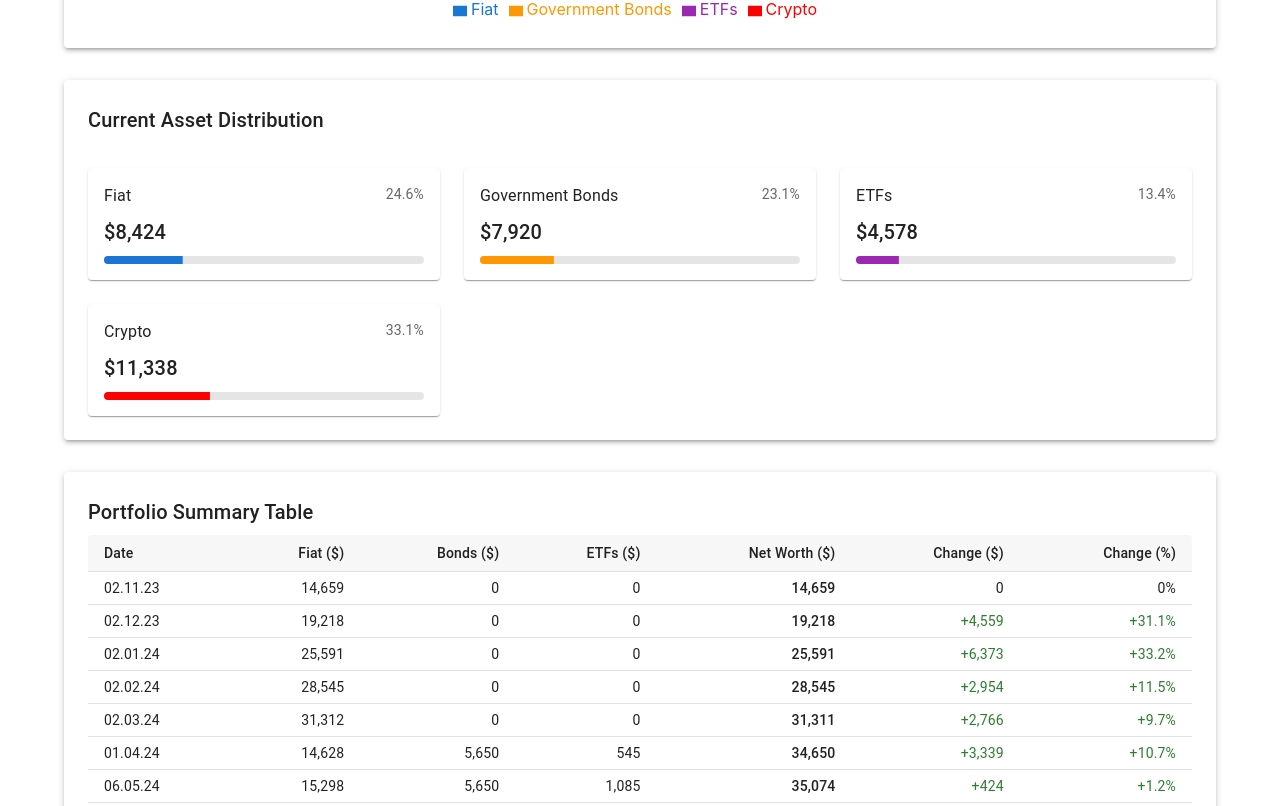
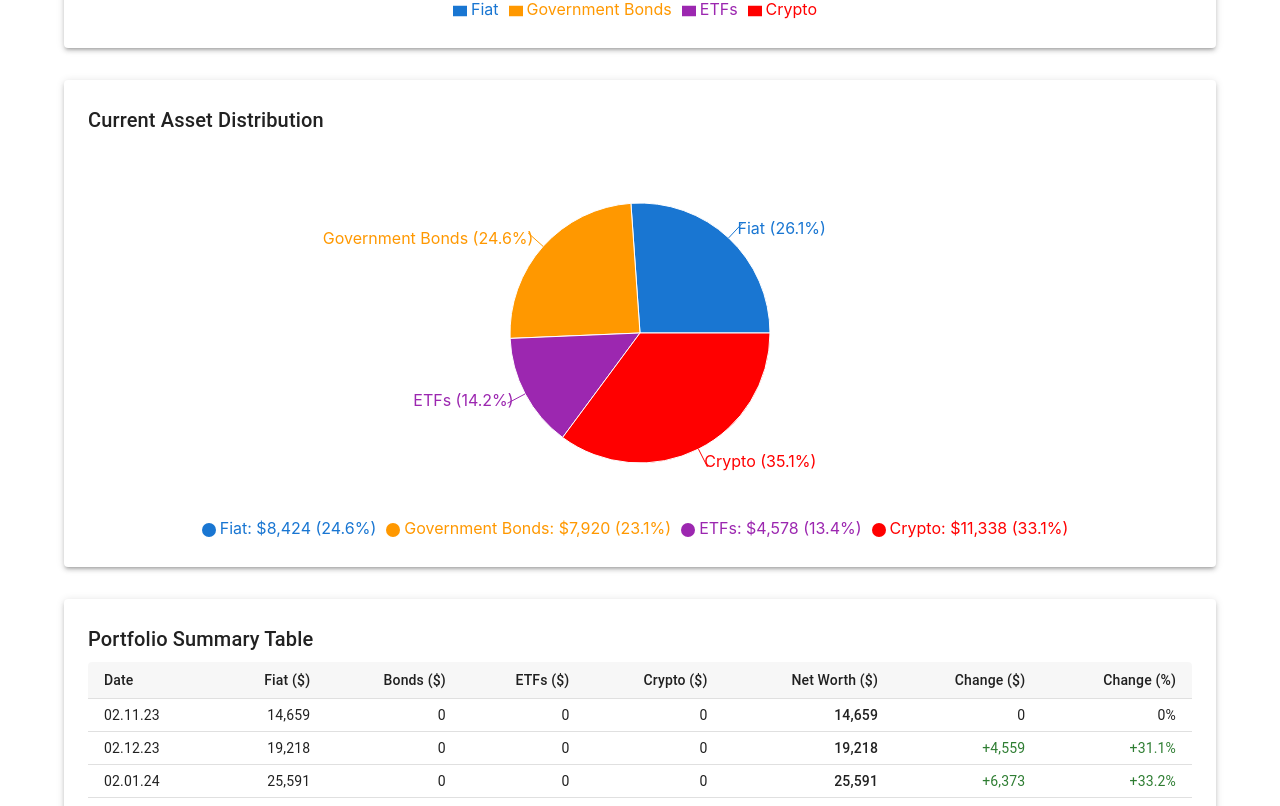
Before and after one commit to alexanderchernetsky/financial-dashboard, a React (Create React App) app: page / in a window 1280 px wide. Shown: the part 1473-2279 px from the top of the page. Built offline with nearby package versions, Linux system fonts and the light colour scheme.

Commit message:
Make Asset Distribution a pie-chart

```diff
--- a/src/App.js
+++ b/src/App.js
@@ -1,5 +1,5 @@
 import React from 'react';
-import { BarChart, Bar, XAxis, YAxis, CartesianGrid, Tooltip, Legend, ResponsiveContainer, AreaChart, Area } from 'recharts';
+import { BarChart, Bar, XAxis, YAxis, CartesianGrid, Tooltip, Legend, ResponsiveContainer, AreaChart, Area, PieChart, Pie, Cell } from 'recharts';
 import {
   Box,
   Container,
@@ -12,7 +12,6 @@ import {
   TableContainer,
   TableHead,
   TableRow,
-  LinearProgress,
   Card,
   CardContent
 } from '@mui/material';
@@ -41,7 +40,7 @@ const FinancialDashboard = () => {
     { date: "03.01.25", fiat: 39639, bonds: 7896, etfs: 4654, crypto: 15934, netWorth: 69761 },
     { date: "03.02.25", fiat: 9556, bonds: 7920, etfs: 4700, crypto: 13617, netWorth: 37764 },
     { date: "01.03.25", fiat: 8424, bonds: 7920, etfs: 4578, crypto: 11338, netWorth: 34231 },
-  ];
+  ]; // todo: add comments as a tooltip
 
   // Add calculated fields for change and percent change
   for (let i = 1; i < data.length; i++) {
@@ -73,6 +72,28 @@ const FinancialDashboard = () => {
   // Calculate total growth from start
   const totalGrowth = currentMonthData.netWorth - data[0].netWorth;
   const totalGrowthPercent = (totalGrowth / data[0].netWorth * 100).toFixed(1);
+
+  // Prepare data for asset distribution pie chart
+  const assetDistributionData = [
+    { name: 'Fiat', value: currentMonthData.fiat, color: assetColors.fiat },
+    { name: 'Government Bonds', value: currentMonthData.bonds, color: assetColors.bonds },
+    { name: 'ETFs', value: currentMonthData.etfs, color: assetColors.etfs },
+    { name: 'Crypto', value: currentMonthData.crypto, color: assetColors.crypto },
+  ];
+
+  // Custom label for pie chart
+  const RADIAN = Math.PI / 180;
+  const renderCustomizedLabel = ({ cx, cy, midAngle, innerRadius, outerRadius, percent, index }) => {
+    const radius = outerRadius * 1.1;
+    const x = cx + radius * Math.cos(-midAngle * RADIAN);
+    const y = cy + radius * Math.sin(-midAngle * RADIAN);
+
+    return (
+        <text x={x} y={y} fill={assetDistributionData[index].color} textAnchor={x > cx ? 'start' : 'end'} dominantBaseline="central">
+          {`${assetDistributionData[index].name} (${(percent * 100).toFixed(1)}%)`}
+        </text>
+    );
+  };
 
   return (
       <Container maxWidth="lg" sx={{ mt: 4, mb: 4 }}>
@@ -240,51 +261,45 @@ const FinancialDashboard = () => {
           </Box>
         </Paper>
 
-        {/* Asset Distribution */}
+        {/* Asset Distribution - Now with Pie Chart */}
         <Paper sx={{ p: 3, mb: 4, boxShadow: 3 }}>
           <Typography variant="h6" component="h2" gutterBottom>
             Current Asset Distribution
           </Typography>
-          <Grid container spacing={3} sx={{ mt: 1 }}>
-            {[
-              { name: 'Fiat', key: 'fiat', color: assetColors.fiat },
-              { name: 'Government Bonds', key: 'bonds', color: assetColors.bonds },
-              { name: 'ETFs', key: 'etfs', color: assetColors.etfs },
-              { name: 'Crypto', key: 'crypto', color: assetColors.crypto },
-            ].map((asset) => {
-              const lastData = data[data.length - 1];
-              const value = lastData[asset.key];
-              const percentage = ((value / lastData.netWorth) * 100).toFixed(1);
-
-              return (
-                  <Grid item xs={12} md={4} key={asset.key}>
-                    <Paper sx={{ p: 2, boxShadow: 1 }}>
-                      <Box sx={{ display: 'flex', justifyContent: 'space-between', mb: 1 }}>
-                        <Typography variant="body1">{asset.name}</Typography>
-                        <Typography variant="body2" color="text.secondary">
-                          {percentage}%
-                        </Typography>
-                      </Box>
-                      <Typography variant="h6">{formatCurrency(value)}</Typography>
-                      <Box sx={{ width: '100%', mt: 1 }}>
-                        <LinearProgress
-                            variant="determinate"
-                            value={Number(percentage)}
-                            sx={{
-                              height: 8,
-                              borderRadius: 5,
-                              bgcolor: 'rgba(0,0,0,0.1)',
-                              '& .MuiLinearProgress-bar': {
-                                bgcolor: asset.color
-                              }
-                            }}
-                        />
-                      </Box>
-                    </Paper>
-                  </Grid>
-              );
-            })}
-          </Grid>
+          <Box sx={{ height: 400 }}>
+            <ResponsiveContainer width="100%" height="100%">
+              <PieChart>
+                <Pie
+                    data={assetDistributionData}
+                    cx="50%"
+                    cy="50%"
+                    labelLine={true}
+                    label={renderCustomizedLabel}
+                    outerRadius={130}
+                    fill="#8884d8"
+                    dataKey="value"
+                >
+                  {assetDistributionData.map((entry, index) => (
+                      <Cell key={`cell-${index}`} fill={entry.color} />
+                  ))}
+                </Pie>
+                <Tooltip
+                    formatter={(value, name, props) => {
+                      return [
+                        formatCurrency(value),
+                        name,
+                        `${((value / currentMonthData.netWorth) * 100).toFixed(1)}%`
+                      ];
+                    }}
+                />
+                <Legend
+                    formatter={(value, entry, index) => {
+                      return `${value}: ${formatCurrency(assetDistributionData[index].value)} (${((assetDistributionData[index].value / currentMonthData.netWorth) * 100).toFixed(1)}%)`;
+                    }}
+                />
+              </PieChart>
+            </ResponsiveContainer>
+          </Box>
         </Paper>
 
         {/* Summary Table */}
@@ -300,6 +315,7 @@ const FinancialDashboard = () => {
                   <TableCell align="right">Fiat ($)</TableCell>
                   <TableCell align="right">Bonds ($)</TableCell>
                   <TableCell align="right">ETFs ($)</TableCell>
+                  <TableCell align="right">Crypto ($)</TableCell>
                   <TableCell align="right">Net Worth ($)</TableCell>
                   <TableCell align="right">Change ($)</TableCell>
                   <TableCell align="right">Change (%)</TableCell>
@@ -312,6 +328,7 @@ const FinancialDashboard = () => {
                       <TableCell align="right">{row.fiat.toLocaleString()}</TableCell>
                       <TableCell align="right">{row.bonds.toLocaleString()}</TableCell>
                       <TableCell align="right">{row.etfs.toLocaleString()}</TableCell>
+                      <TableCell align="right">{row.crypto.toLocaleString()}</TableCell>
                       <TableCell align="right" sx={{ fontWeight: 'medium' }}>{row.netWorth.toLocaleString()}</TableCell>
                       <TableCell
                           align="right"
```
